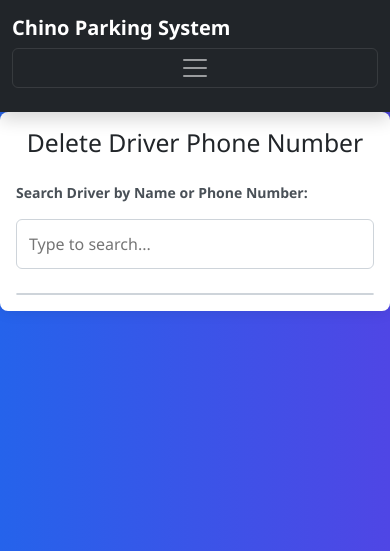
After one commit to CHINOGA/chino-parking-system, a PHP site: page /driver-phone-delete.php in a window 390 px wide. The commit adds this page. Shown: the top 551 px of the page. Run offline with PHP 8.4, Linux system fonts and the light colour scheme; the visitor is signed in with stand-in values (Sample User, id 1).

Commit message:
Add driver-phone-delete.php feature and update navbar.php with link

```diff
--- /dev/null
+++ b/driver-phone-delete.php
@@ -0,0 +1,331 @@
+<?php
+if (session_status() === PHP_SESSION_NONE) {
+    session_start();
+}
+if (!isset($_SESSION['user_id'])) {
+    header('Location: login.php');
+    exit;
+}
+
+require_once __DIR__ . '/config.php';
+require_once __DIR__ . '/error_handling.php';
+require __DIR__ . '/SmsService.php';
+
+$smsService = new SmsService();
+
+$error = '';
+$success = '';
+$otp_sent = false;
+$otp_verified = false;
+$otp_error = '';
+$selected_driver_id = null;
+
+// Function to generate OTP
+function generateOtp() {
+    return strval(rand(100000, 999999));
+}
+
+// Function to log deletion event
+function logDeletion($userId, $driverId, $phoneNumber) {
+    global $pdo;
+    $stmt = $pdo->prepare("INSERT INTO deletion_logs (user_id, driver_id, phone_number, deleted_at) VALUES (?, ?, ?, NOW())");
+    $stmt->execute([$userId, $driverId, $phoneNumber]);
+}
+
+// Handle AJAX search request
+if (isset($_GET['search'])) {
+    $searchTerm = trim($_GET['search']);
+    $results = [];
+    if ($searchTerm !== '') {
+        $stmt = $pdo->prepare("SELECT id, driver_name, phone_number FROM vehicles WHERE driver_name LIKE ? OR phone_number LIKE ? LIMIT 10");
+        $likeTerm = '%' . $searchTerm . '%';
+        $stmt->execute([$likeTerm, $likeTerm]);
+        $results = $stmt->fetchAll(PDO::FETCH_ASSOC);
+    }
+    header('Content-Type: application/json');
+    echo json_encode($results);
+    exit;
+}
+
+// Handle OTP verification and deletion
+if ($_SERVER['REQUEST_METHOD'] === 'POST') {
+    if (isset($_POST['send_otp'])) {
+        $selected_driver_id = $_POST['driver_id'] ?? null;
+        if ($selected_driver_id) {
+            // Fetch driver phone number
+            $stmt = $pdo->prepare("SELECT phone_number FROM vehicles WHERE id = ?");
+            $stmt->execute([$selected_driver_id]);
+            $driver = $stmt->fetch(PDO::FETCH_ASSOC);
+            if ($driver && !empty($driver['phone_number'])) {
+                // Generate OTP and send to predefined number
+                $otp = generateOtp();
+                $_SESSION['delete_phone_otp'] = $otp;
+                $_SESSION['delete_phone_otp_expiry'] = time() + 300; // 5 minutes expiry
+                $_SESSION['delete_phone_driver_id'] = $selected_driver_id;
+
+                $otp_phone = '+255785111722';
+                $otp_message = "Your OTP for deleting driver phone number is: $otp. It is valid for 5 minutes.";
+                $otp_sent = $smsService->sendSms($otp_phone, $otp_message);
+                if (!$otp_sent) {
+                    $error = 'Failed to send OTP. Please try again later.';
+                    unset($_SESSION['delete_phone_otp']);
+                    unset($_SESSION['delete_phone_otp_expiry']);
+                    unset($_SESSION['delete_phone_driver_id']);
+                }
+            } else {
+                $error = 'Selected driver does not have a phone number.';
+            }
+        } else {
+            $error = 'No driver selected.';
+        }
+    } elseif (isset($_POST['verify_otp'])) {
+        $input_otp = trim($_POST['otp'] ?? '');
+        if (isset($_SESSION['delete_phone_otp']) && isset($_SESSION['delete_phone_otp_expiry']) && isset($_SESSION['delete_phone_driver_id'])) {
+            if (time() > $_SESSION['delete_phone_otp_expiry']) {
+                $otp_error = 'OTP has expired. Please request a new one.';
+                unset($_SESSION['delete_phone_otp']);
+                unset($_SESSION['delete_phone_otp_expiry']);
+                unset($_SESSION['delete_phone_driver_id']);
+            } elseif ($input_otp === $_SESSION['delete_phone_otp']) {
+                $otp_verified = true;
+                $driver_id = $_SESSION['delete_phone_driver_id'];
+
+                // Fetch current phone number for logging
+                $stmt = $pdo->prepare("SELECT phone_number FROM vehicles WHERE id = ?");
+                $stmt->execute([$driver_id]);
+                $driver = $stmt->fetch(PDO::FETCH_ASSOC);
+
+                if ($driver) {
+                    // Delete phone number
+                    $stmt = $pdo->prepare("UPDATE vehicles SET phone_number = NULL WHERE id = ?");
+                    $stmt->execute([$driver_id]);
+
+                    // Log deletion
+                    logDeletion($_SESSION['user_id'], $driver_id, $driver['phone_number']);
+
+                    $success = 'Phone number deleted successfully.';
+                } else {
+                    $error = 'Driver not found.';
+                }
+
+                unset($_SESSION['delete_phone_otp']);
+                unset($_SESSION['delete_phone_otp_expiry']);
+                unset($_SESSION['delete_phone_driver_id']);
+            } else {
+                $otp_error = 'Invalid OTP. Please try again.';
+            }
+        } else {
+            $otp_error = 'No OTP found. Please request a new one.';
+        }
+    }
+}
+?>
+
+<!DOCTYPE html>
+<html lang="en">
+<head>
+<meta charset="UTF-8" />
+<meta name="viewport" content="width=device-width, initial-scale=1" />
+<title>Delete Driver Phone Number - Chino Parking System</title>
+<!-- Bootstrap 5 CSS -->
+<link href="https://cdn.jsdelivr.net/npm/bootstrap@5.3.0/dist/css/bootstrap.min.css" rel="stylesheet" />
+<!-- Custom CSS -->
+<link href="custom.css" rel="stylesheet" />
+<style>
+body {
+  font-family: 'Segoe UI', Tahoma, Geneva, Verdana, sans-serif;
+  background-color: #f8f9fa;
+  color: #212529;
+  margin: 0;
+  padding: 0;
+}
+.container {
+  max-width: 600px;
+  margin: 3rem auto;
+  background: white;
+  border-radius: 0.5rem;
+  padding: 2rem;
+  box-shadow: 0 0 15px rgba(0,0,0,0.1);
+}
+h2 {
+  text-align: center;
+  font-weight: 700;
+  margin-bottom: 2rem;
+  color: #212529;
+}
+label {
+  display: block;
+  margin-top: 1.5rem;
+  font-weight: 600;
+  color: #495057;
+}
+input[type="text"],
+input[type="number"],
+textarea,
+select {
+  width: 100%;
+  padding: 0.75rem;
+  margin-top: 0.5rem;
+  border-radius: 0.375rem;
+  border: 1px solid #ced4da;
+  box-sizing: border-box;
+  outline: none;
+  color: #212529;
+  font-size: 1rem;
+}
+input[type="text"]:focus,
+input[type="number"]:focus,
+textarea:focus,
+select:focus {
+  border-color: #3b82f6;
+  box-shadow: 0 0 0 3px rgba(59, 130, 246, 0.5);
+}
+button {
+  margin-top: 2rem;
+  width: 100%;
+  background-color: #dc3545;
+  color: white;
+  font-weight: 600;
+  padding: 1rem;
+  border: none;
+  border-radius: 0.375rem;
+  cursor: pointer;
+  transition: background-color 0.3s ease;
+}
+button:hover {
+  background-color: #b02a37;
+}
+.error {
+  color: #dc3545;
+  margin-top: 1rem;
+}
+.success {
+  color: #198754;
+  margin-top: 1rem;
+}
+#search_results {
+  max-height: 200px;
+  overflow-y: auto;
+  border: 1px solid #ced4da;
+  border-radius: 0.375rem;
+  background: white;
+  margin-top: 0.5rem;
+}
+#search_results div {
+  padding: 0.5rem;
+  cursor: pointer;
+}
+#search_results div:hover {
+  background-color: #e9ecef;
+}
+.selected-driver {
+  background-color: #0d6efd;
+  color: white;
+}
+</style>
+</head>
+<body>
+<?php include __DIR__ . '/navbar.php'; ?>
+<div class="container">
+    <h2>Delete Driver Phone Number</h2>
+    <?php if ($error): ?>
+        <div class="error"><?= htmlspecialchars($error) ?></div>
+    <?php elseif ($success): ?>
+        <div class="success"><?= htmlspecialchars($success) ?></div>
+    <?php endif; ?>
+
+    <?php if (!$otp_verified): ?>
+        <label for="search_input">Search Driver by Name or Phone Number:</label>
+        <input type="text" id="search_input" placeholder="Type to search..." autocomplete="off" />
+        <div id="search_results"></div>
+
+        <form method="post" id="delete_form" style="display:none;">
+            <input type="hidden" name="driver_id" id="driver_id" />
+            <button type="submit" name="send_otp">Send OTP to Confirm Deletion</button>
+        </form>
+
+        <form method="post" id="otp_form" style="display:none;">
+            <label for="otp">Enter OTP:</label>
+            <input type="text" name="otp" id="otp" maxlength="6" pattern="\d{6}" required />
+            <?php if ($otp_error): ?>
+                <div class="error"><?= htmlspecialchars($otp_error) ?></div>
+            <?php endif; ?>
+            <button type="submit" name="verify_otp">Verify OTP and Delete</button>
+        </form>
+    <?php else: ?>
+        <p>Phone number deleted successfully.</p>
+    <?php endif; ?>
+</div>
+
+<script>
+const searchInput = document.getElementById('search_input');
+const searchResults = document.getElementById('search_results');
+const deleteForm = document.getElementById('delete_form');
+const otpForm = document.getElementById('otp_form');
+const driverIdInput = document.getElementById('driver_id');
+
+let selectedDriverId = null;
+
+searchInput.addEventListener('input', function() {
+    const query = this.value.trim();
+    if (query.length === 0) {
+        searchResults.innerHTML = '';
+        deleteForm.style.display = 'none';
+        otpForm.style.display = 'none';
+        selectedDriverId = null;
+        driverIdInput.value = '';
+        return;
+    }
+    fetch(`driver-phone-delete.php?search=${encodeURIComponent(query)}`)
+        .then(response => response.json())
+        .then(data => {
+            searchResults.innerHTML = '';
+            if (data.length === 0) {
+                searchResults.innerHTML = '<div>No matching drivers found.</div>';
+                deleteForm.style.display = 'none';
+                otpForm.style.display = 'none';
+                selectedDriverId = null;
+                driverIdInput.value = '';
+                return;
+            }
+            data.forEach(driver => {
+                const div = document.createElement('div');
+                div.textContent = `${driver.driver_name} - ${driver.phone_number}`;
+                div.dataset.driverId = driver.id;
+                div.classList.remove('selected-driver');
+                div.addEventListener('click', () => {
+                    // Remove selection from other divs
+                    Array.from(searchResults.children).forEach(child => child.classList.remove('selected-driver'));
+                    div.classList.add('selected-driver');
+                    selectedDriverId = driver.id;
+                    driverIdInput.value = driver.id;
+                    deleteForm.style.display = 'block';
+                    otpForm.style.display = 'none';
+                });
+                searchResults.appendChild(div);
+            });
+        })
+        .catch(() => {
+            searchResults.innerHTML = '<div>Error fetching search results.</div>';
+            deleteForm.style.display = 'none';
+            otpForm.style.display = 'none';
+            selectedDriverId = null;
+            driverIdInput.value = '';
+        });
+});
+
+deleteForm.addEventListener('submit', function(e) {
+    if (!selectedDriverId) {
+        e.preventDefault();
+        alert('Please select a driver first.');
+        return;
+    }
+    // Show OTP form after sending OTP
+    setTimeout(() => {
+        deleteForm.style.display = 'none';
+        otpForm.style.display = 'block';
+    }, 100);
+});
+</script>
+</body>
+</html>
--- a/navbar.php
+++ b/navbar.php
@@ -32,6 +32,9 @@
           <a class="nav-link" href="sms-send.php">Send SMS</a>
         </li>
         <li class="nav-item">
+          <a class="nav-link" href="driver-phone-delete.php">Delete Driver Phone</a>
+        </li>
+        <li class="nav-item">
           <a class="nav-link" href="logout.php">Logout</a>
         </li>
       </ul>
```
